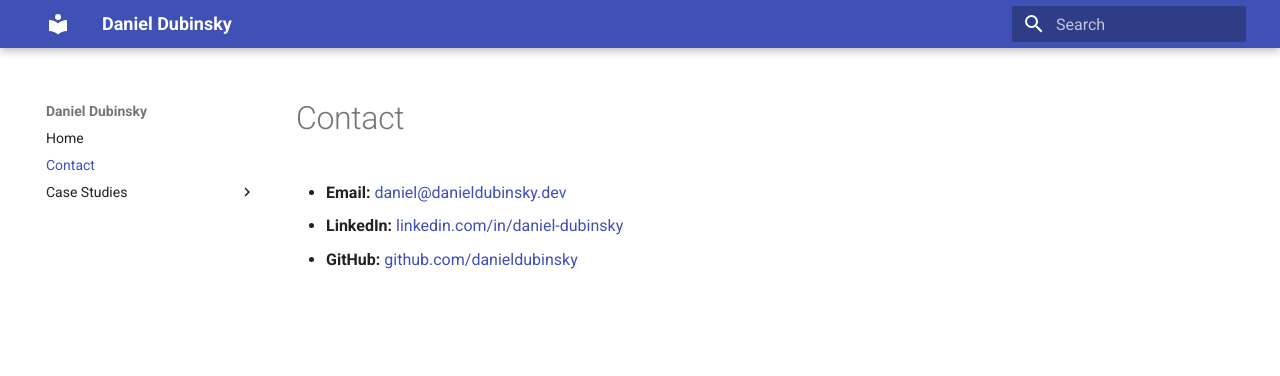
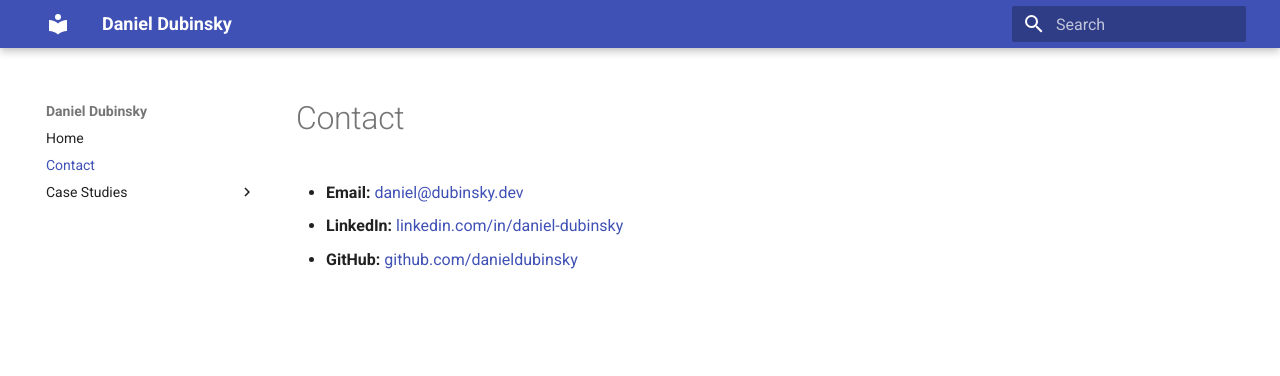
Before and after one commit to DanielDubinsky/personal-site, an MkDocs documentation site: the page built from docs/contact.md, in a window 1280 px wide. Shown: the top 376 px of the page. Built offline with MkDocs 1.6.1 and Material for MkDocs 9.7.7, drawn with Linux system fonts in a browser that asks for light colours.

Commit message:
contact: update email

```diff
--- a/docs/contact.md
+++ b/docs/contact.md
@@ -1,5 +1,5 @@
 # Contact
 
-- **Email:** [daniel@danieldubinsky.dev](mailto:danield95@gmail.com)
+- **Email:** [daniel@dubinsky.dev](mailto:daniel@dubinsky.dev)
 - **LinkedIn:** [linkedin.com/in/daniel-dubinsky](https://linkedin.com/in/daniel-dubinsky)
 - **GitHub:** [github.com/danieldubinsky](https://github.com/danieldubinsky)
```
